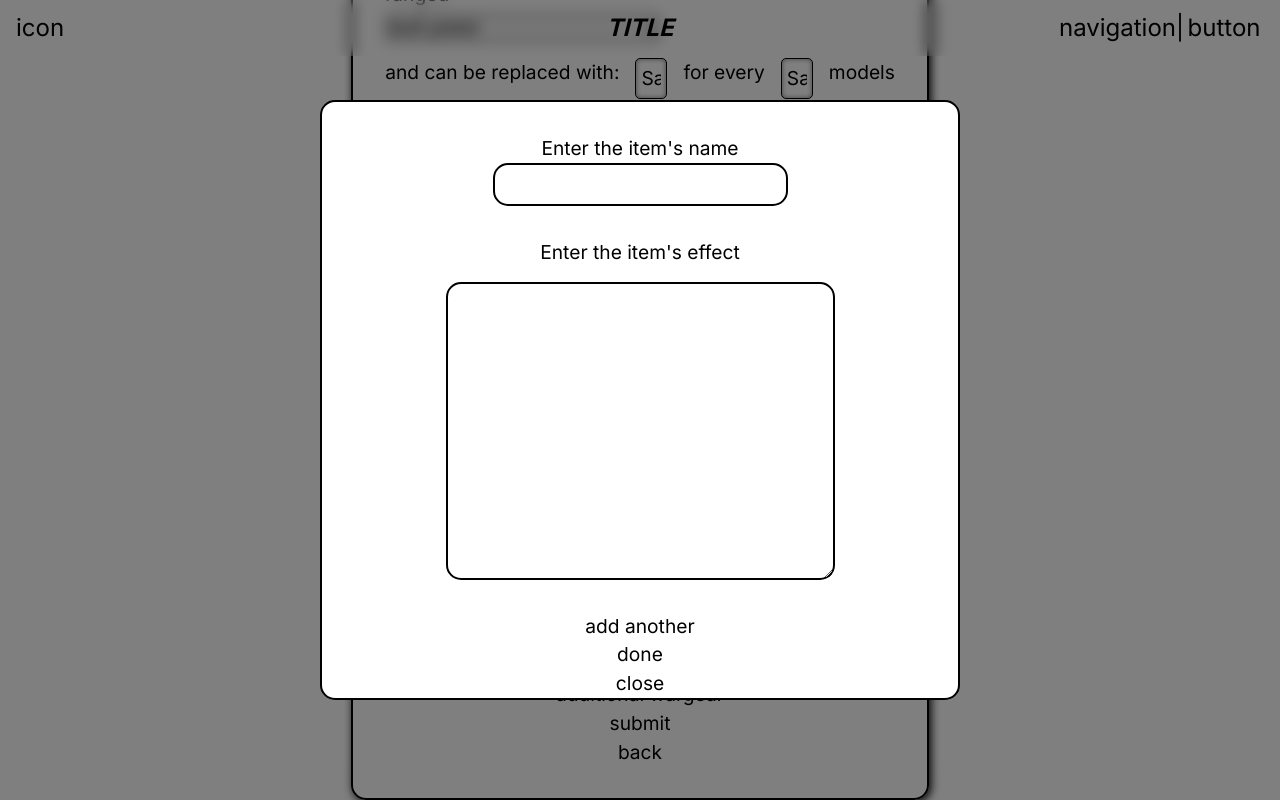
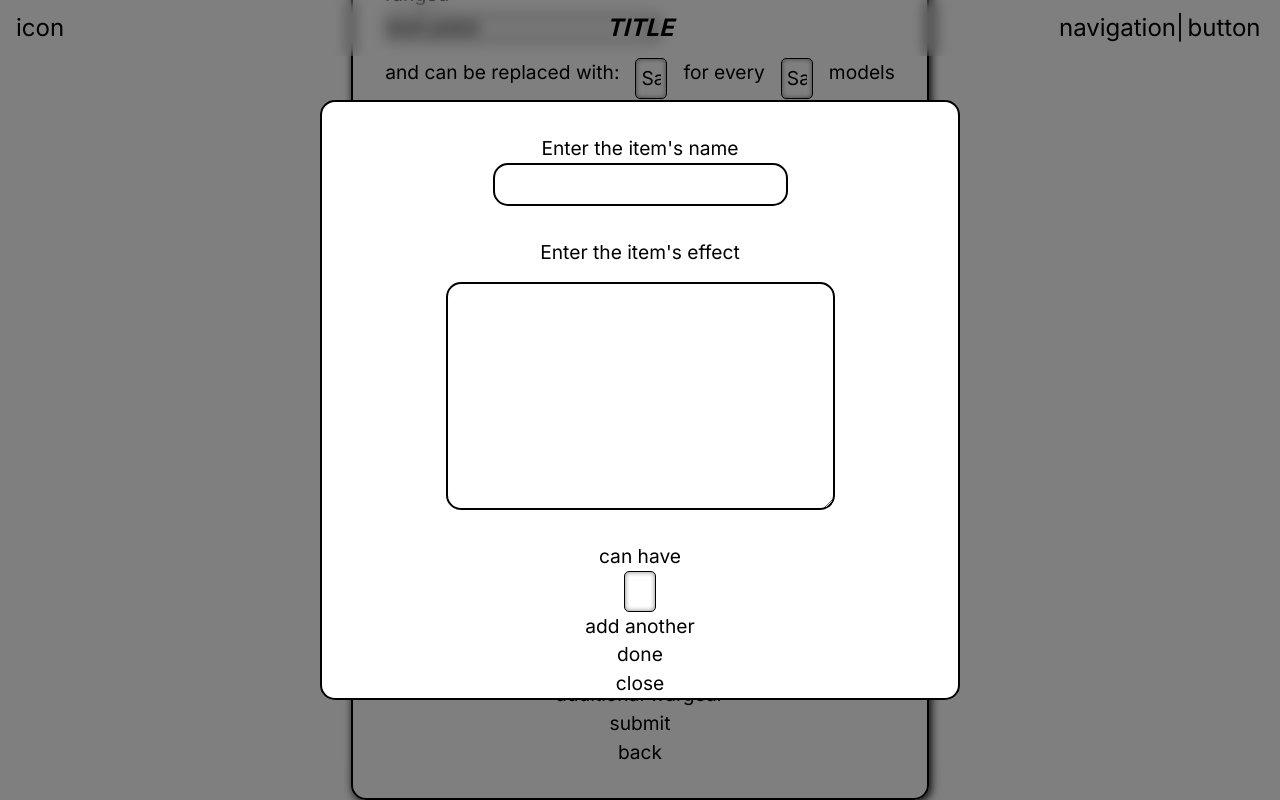
Before and after one commit to JCool221/waagh, a Next.js app: page / in a window 1280 px wide. Both pictures are taken after typing "Sample", "Sample", "Sample", "Sample" into the empty fields and a click on the button "additional wargear". Shown: the part 150-950 px from the top of the page. Built offline with nearby package versions, Linux system fonts and the light colour scheme.

Commit message:
step 10  is done enough for now

```diff
--- a/src/app/input/steps/StepTen.tsx
+++ b/src/app/input/steps/StepTen.tsx
@@ -14,6 +14,7 @@ export default function StepTen({
   const [wargear, setWargear] = useState(false)
   const [wargearName, setWargearName] = useState('')
   const [wargearEffect, setWargearEffect] = useState('')
+  const [wargearQuantity, setWargearQuantity] = useState('')
   const [modalData, setModalData] = useState<any|null>([])
   const [wargearData, setWargearData] = useState()
 
@@ -31,7 +32,8 @@ export default function StepTen({
   useEffect(()=>{console.log(wargearData)},[wargearData])
 
   const addAnother = () => {
-    const itemData = [{[wargearName]: wargearEffect}]
+    const itemData = [{[wargearName]: wargearEffect},
+                      {[wargearName]: parseInt(wargearQuantity)}]
     setModalData([...modalData, ...itemData])
   }
 
@@ -39,6 +41,7 @@ export default function StepTen({
     console.log(modalData)
     setWargearName('')
     setWargearEffect('')
+    setWargearQuantity('')
   },[modalData])
 
     return(
@@ -128,6 +131,14 @@ export default function StepTen({
                   value={wargearEffect}
                   onChange={(e)=> setWargearEffect(e.target.value)}
                   />
+                  <p>can have</p>
+                  <input
+                  className="selection-input"
+                  type="text"
+                  name="quantity"
+                  value={wargearQuantity}
+                  onChange={(e)=> setWargearQuantity(e.target.value)}
+                  />
                   <button
                   className="modal-button"
                   type="button"
@@ -139,12 +150,14 @@ export default function StepTen({
                   type="button"
                   onClick={()=> {addAnother(), setWargear(!wargear)}}
                   >
-                    done</button>
+                    done
+                    </button>
                 <button
                 className="modal-button"
                 type="button"
                 onClick={()=>setWargear(!wargear)}
-                >close</button>
+                >close
+                </button>
                 </div>
               </div>
             )}
```
